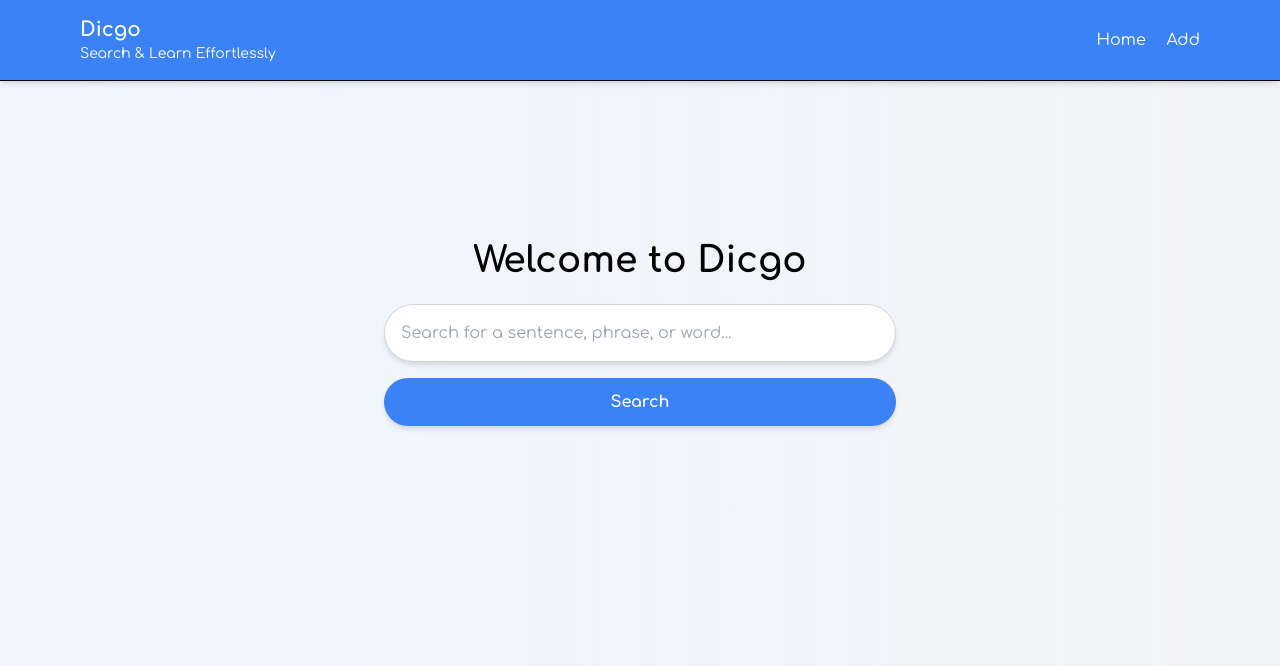
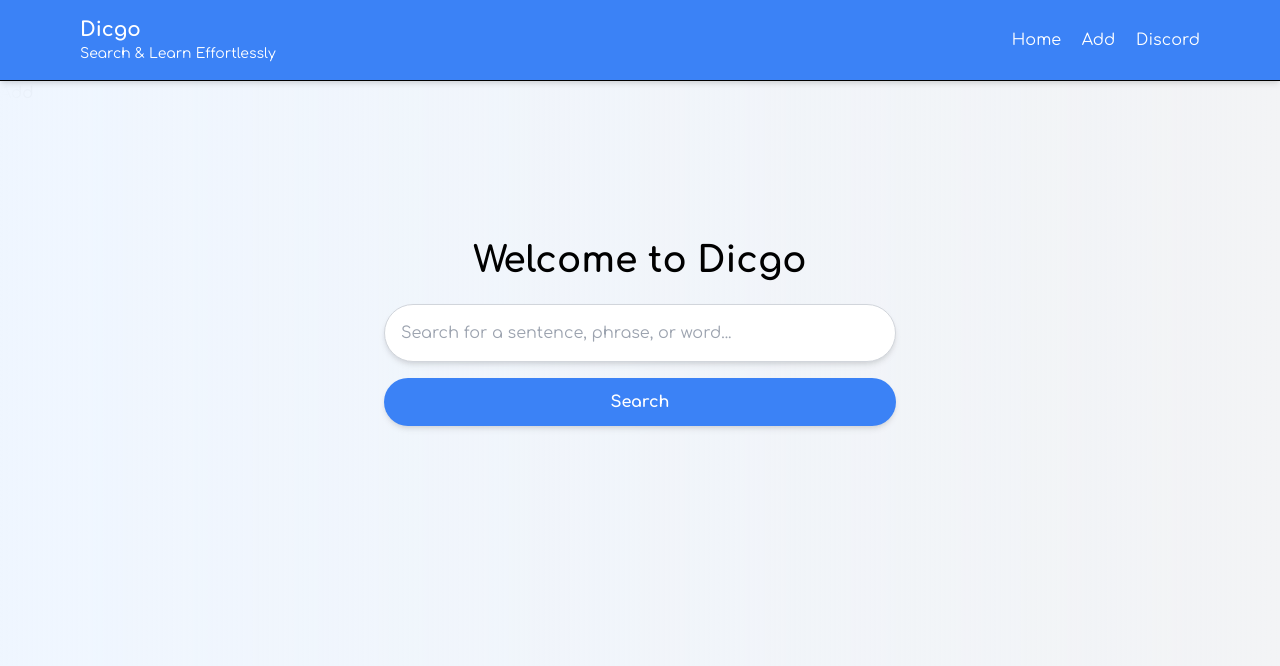
Before and after one commit to willi-felix/flora, a Flask app: page / in a window 1280 px wide. Shown: the top 666 px of the page. Run offline with Flask 3, Linux system fonts and the light colour scheme.

Commit message:
Update base.html

```diff
--- a/templates/base.html
+++ b/templates/base.html
@@ -23,12 +23,13 @@
             <nav class="space-x-4">
                 <a href="/" class="hover:underline">Home</a>
                 <a href="/add" class="hover:underline">Add</a>
+                <a href="/add" class="hover:underline">Discord</a>
             </nav>
         </div>
         <div class="border-t border-black"></div>
     </header>
 
-    <!-- Content -->
+    <!-- Content --><a href="/add" class="hover:underline">Add</a>
     <main class="max-w-4xl mx-auto p-4 flex-grow">
         {% block content %}{% endblock %}
     </main>
```
